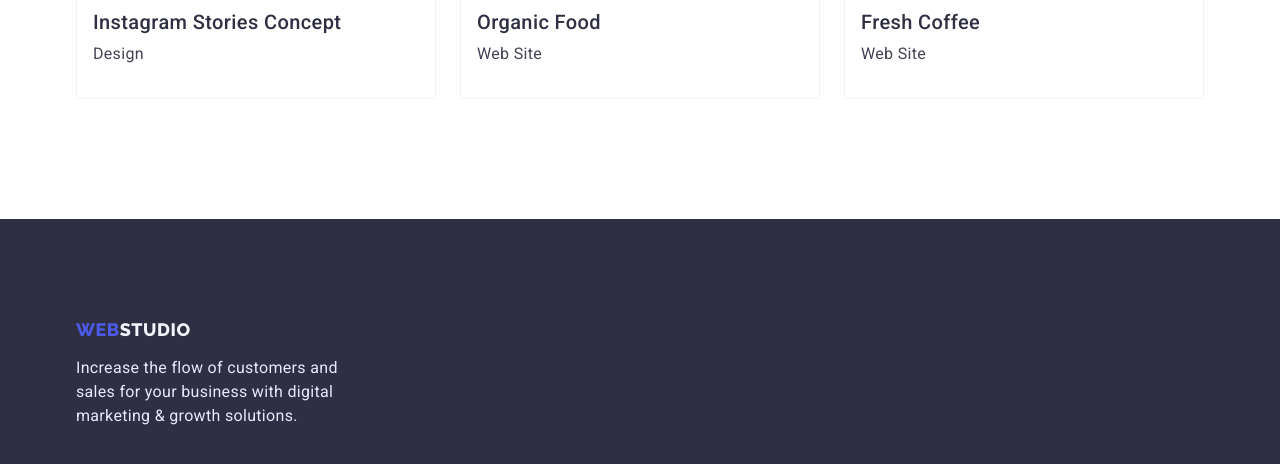
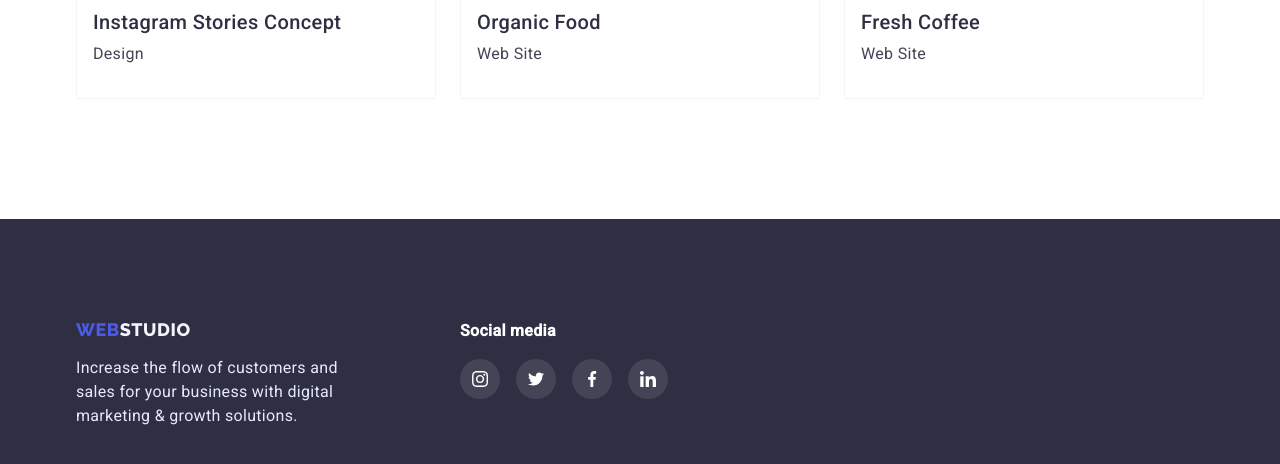
Before and after one commit to Lena-Kharchenko/goit-markup-hw-04, a plain HTML site: page portfolio.html in a window 1280 px wide. Shown: the part 1537-2001 px from the top of the page. Drawn offline with nearby package versions, Linux system fonts and the light colour scheme.

Commit message:
update portfolio

```diff
--- a/portfolio.html
+++ b/portfolio.html
@@ -248,15 +248,60 @@
     <!-- Footer -->
 
     <footer class="footer-part">
-      <div class="container">
-      <a class="logo-footer link" href="/"
-        ><span class="weblogo">Web</span>Studio</a
-      >
+      <div class="footer-data container">
 
-      <p class="footer-text">
-        Increase the flow of customers and sales for your business with digital
-        marketing & growth solutions.
-      </p>
+       <div class="logo-footer-part">
+        <a class="logo-footer link" href="/"
+          ><span class="weblogo">Web</span>Studio</a
+        >
+
+        <p class="footer-text">
+          Increase the flow of customers and sales for your business with
+          digital marketing & growth solutions.
+        </p>
+
+
+      </div>
+
+
+      <div class="social-media-footer">
+
+        <h3 class="footer-media-title">Social media</h3>
+        <ul class="social-list-footer list">
+          <li class="social-list-footer-icon">
+            <a href="" class="social-list-footer-link" >
+           <svg class="social-list-icon" width="16" height="16">
+            <use href="./images/icons.svg#icon-instagram" ></use>
+           </svg>
+            </a>
+          </li>
+
+          <li class="social-list-footer-icon">
+            <a href="" class="social-list-footer-link" >
+           <svg class="social-list-icon" width="16" height="16">
+            <use href="./images/icons.svg#icon-twitter" ></use>
+           </svg>
+            </a>
+          </li>
+
+          <li class="social-list-footer-icon">
+            <a href="" class="social-list-footer-link" >
+           <svg class="social-list-icon" width="16" height="16">
+            <use href="./images/icons.svg#icon-facebook" ></use>
+           </svg>
+            </a>
+          </li>
+
+          <li class="social-list-footer-icon">
+            <a href="" class="social-list-footer-link" >
+           <svg class="social-list-icon" width="16" height="16">
+            <use href="./images/icons.svg#icon-linkedin" ></use>
+           </svg>
+            </a>
+          </li>
+
+        </ul>
+      </div>
     </div>
     </footer>
   </body>
```
